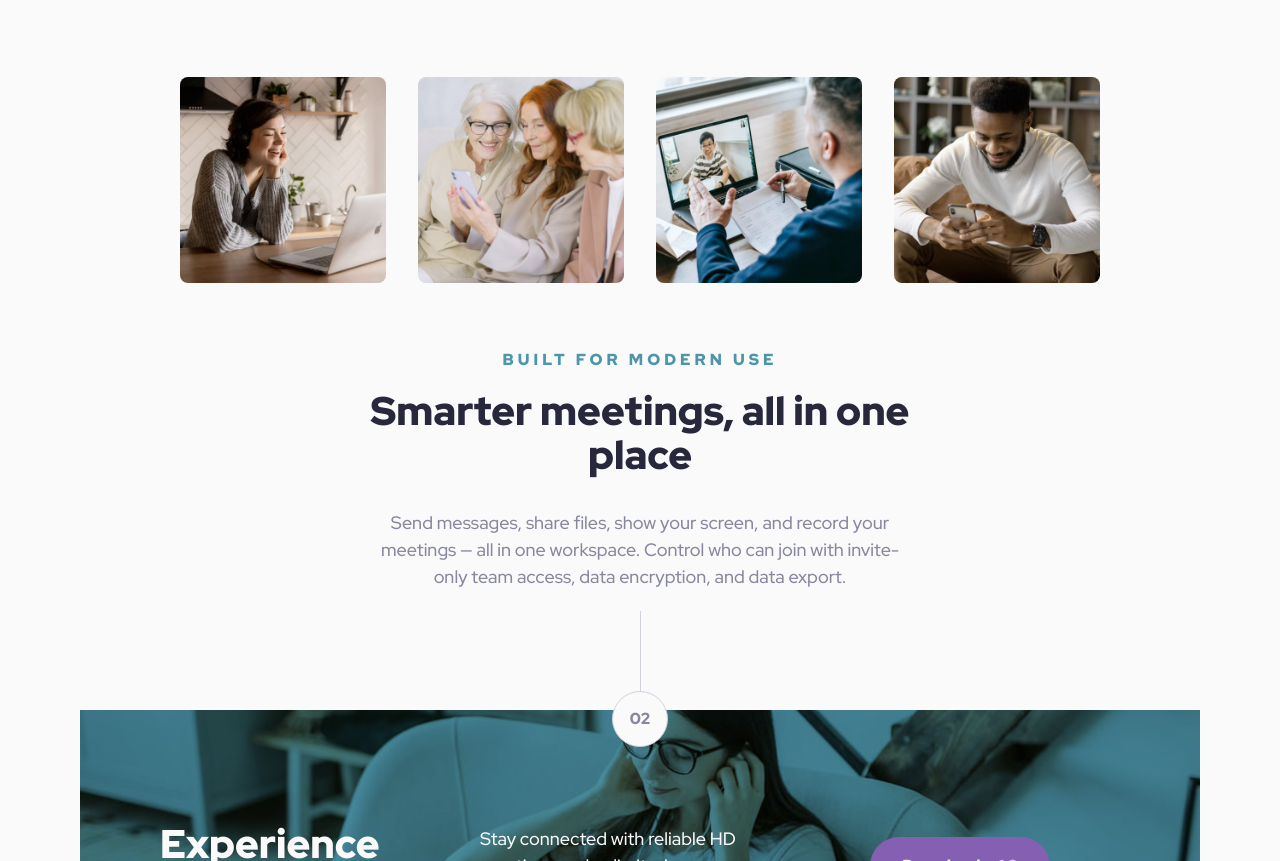
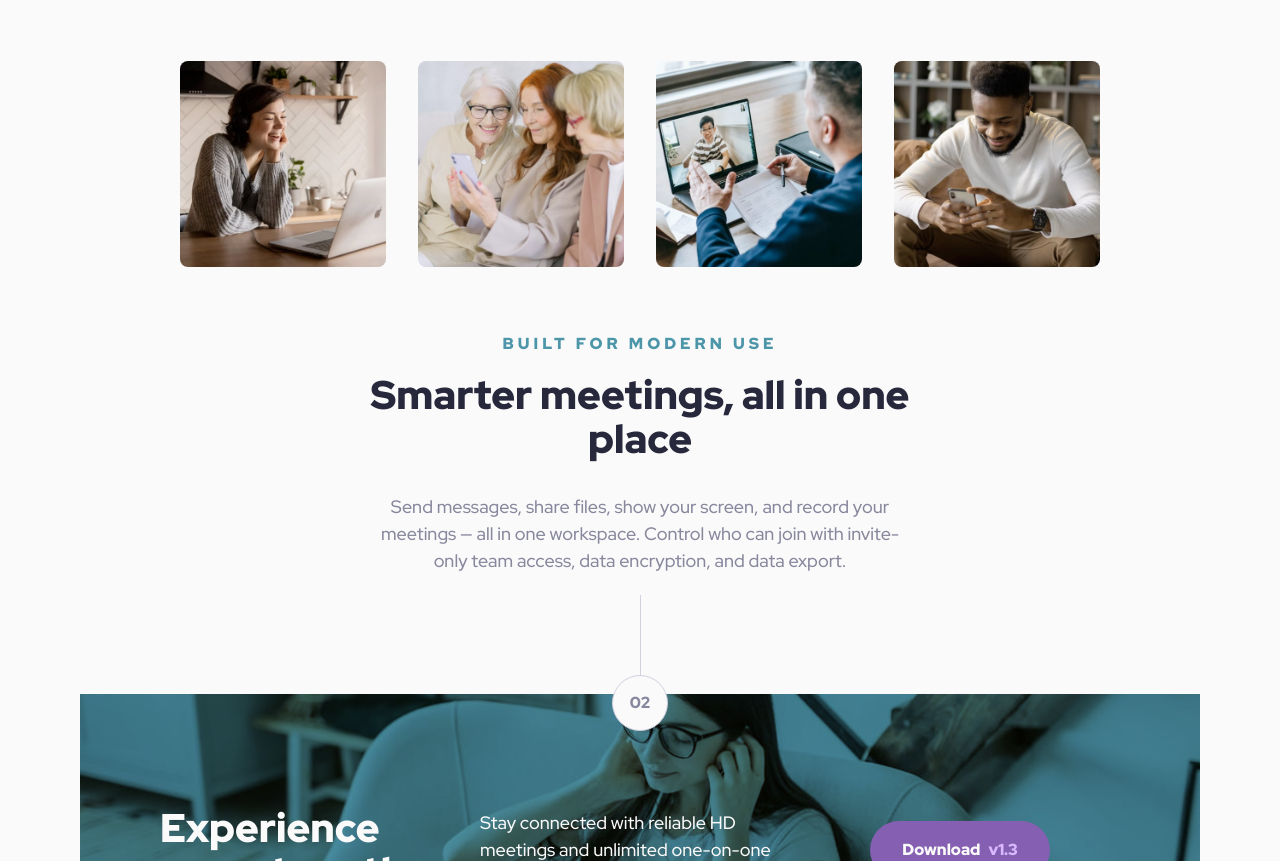
Before and after one commit to fringe4life/meet-landing-page, a plain HTML site: page index.html in a window 1280 px wide. Shown: the part 961-1822 px from the top of the page. Drawn offline with Linux system fonts and the light colour scheme.

Commit message:
fixed image colage spacing

```diff
--- a/index.html
+++ b/index.html
@@ -177,7 +177,7 @@ left            : 40px;
             display: grid;
             grid-template-columns: repeat(4, 1fr);
             gap: 2rem;
-            margin: 80px 0 0 0;
+            margin: 64px 0 0 0;
             width: 100%;
         }
         .collage-image {
```
